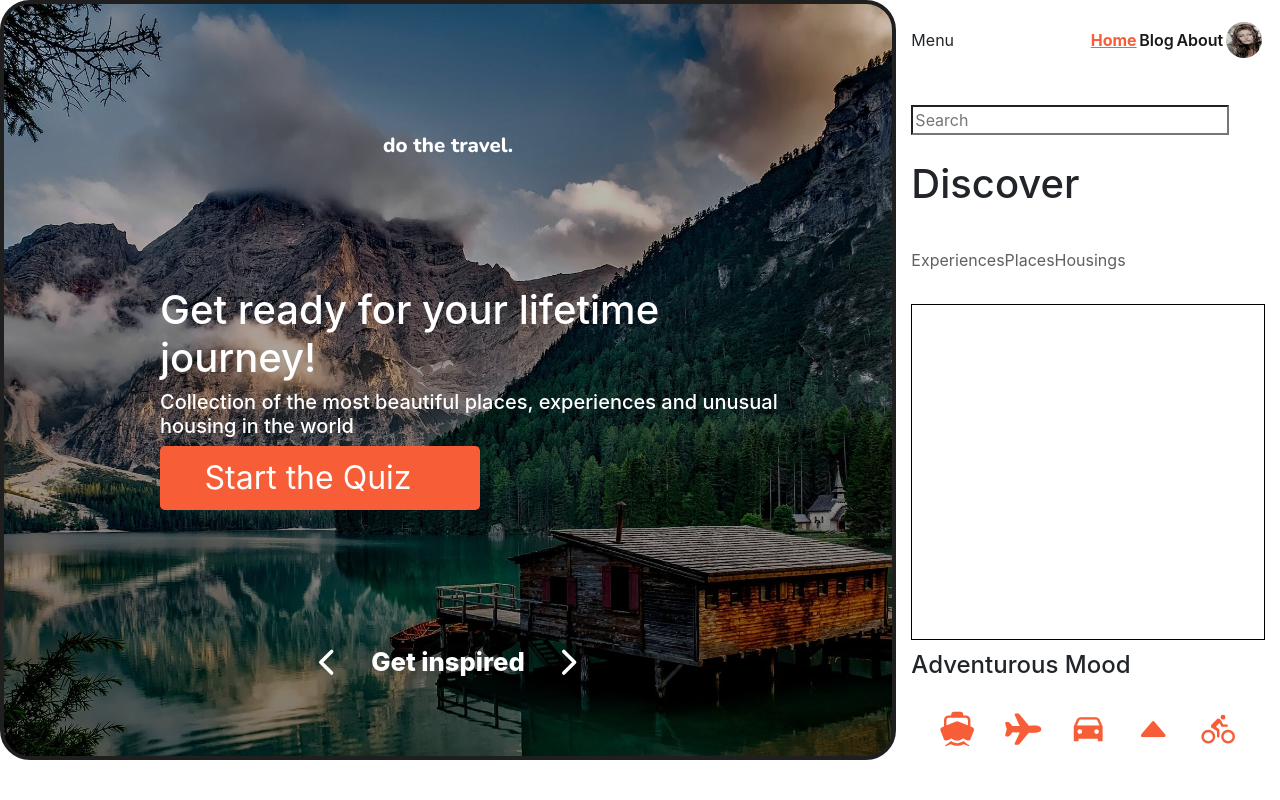
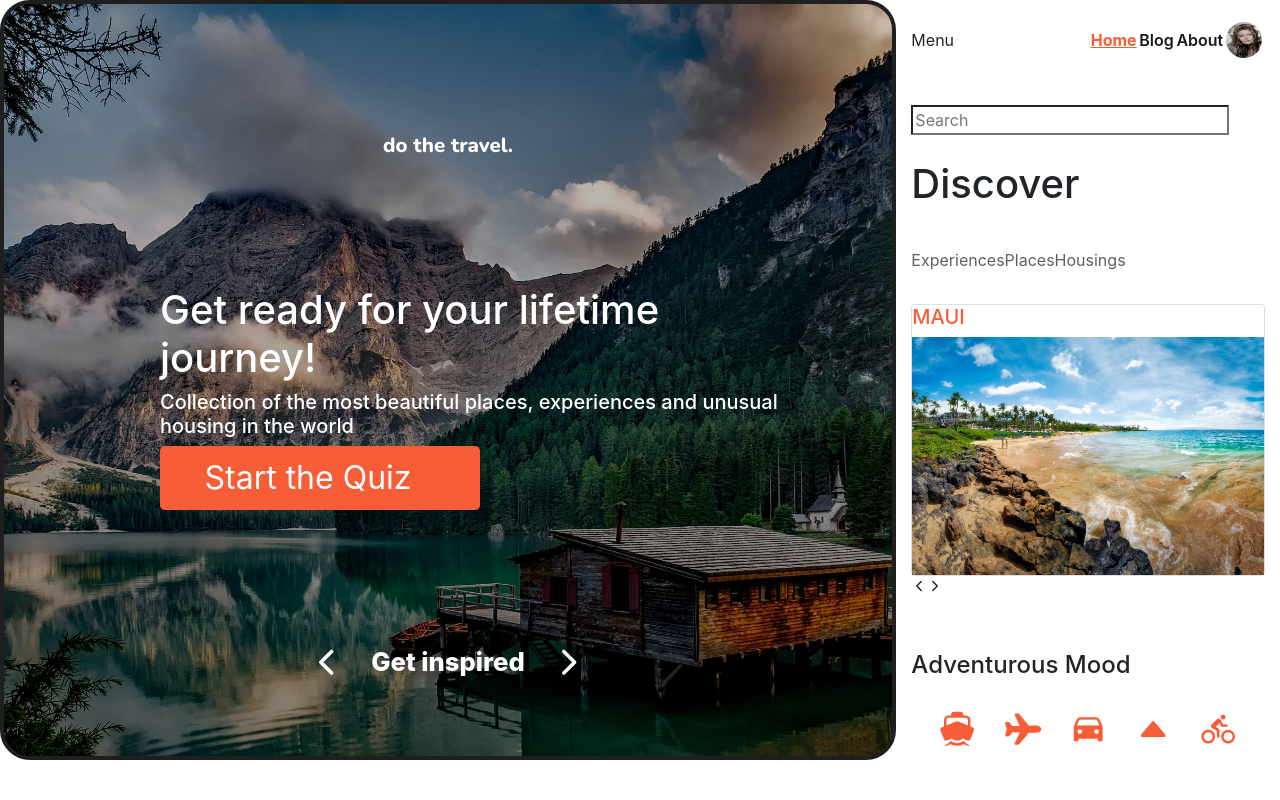
Before and after one commit to edgarcltop/travel_app, a React (Create React App) app: page / in a window 1280 px wide. Shown: the top 800 px of the page. Built offline with nearby package versions, Linux system fonts and the light colour scheme.

Commit message:
suggestion item

```diff
--- a/src/App.js
+++ b/src/App.js
@@ -4,13 +4,19 @@ import Intro from "./components/intro/intro.component";
 import Aside from "./components/aside/aside.component";
 import OffersEndList from './components/offers/OffersEndList.component';
 
-const App = () => (
-  <div className="App">
-    <Intro />
-    <Aside />
-    {/*temporal for tests*/}
-    <OffersEndList input={null}/>
-  </div>
-);
+import { useSelector } from "react-redux";
+
+const App = () => {
+  const input = useSelector((state) => state.searchInput);
+  return(
+
+    <div className="App">
+      <Intro />
+      <Aside />
+      {/*temporal for tests*/}
+      <OffersEndList input={input} />
+    </div>
+  )
+};
 
 export default App;
--- a/src/components/aside/main/discover.component.jsx
+++ b/src/components/aside/main/discover.component.jsx
@@ -1,23 +1,24 @@
 import React from "react";
-import { Switch, Route, Link } from "react-router-dom";
-import ExperienceItem from './experiences/experience.item.component'
+import { Switch, Route, NavLink } from "react-router-dom";
+import ExperienceItem from "./experiences/experience.item.component";
+import { useSelector } from "react-redux";
 
+const Carrousel = ({ match }) => {
+  const offersFullData = useSelector((state) => state.destinations);
 
-const Carrousel = ({match}) => {
-    console.log(match)
+  const arrayItems = offersFullData.length;
+  const randIndex = Math.floor(Math.random() * arrayItems);
 
-  const fakeDB = [{ id: 1, title: "Juca" }, {id: 2, title: "Jose" }, {id:3, title: "Pedro" }];
+  const randomOffer = offersFullData[randIndex];
 
   return (
     <div>
-      {fakeDB.map(({id, ...otherProps}) => (
-          <ExperienceItem key={id}{...otherProps} />
-      ))}
+      {<ExperienceItem {...randomOffer} />}
+
       {/* generate the list of experiences */}
       <ion-icon name="chevron-back-outline"></ion-icon>
       <ion-icon name="chevron-forward-outline"></ion-icon>
     </div>
-
   );
 };
 
@@ -26,15 +27,17 @@ const Main = () => {
     <div className="aside-main">
       <h1>Discover</h1>
       <nav className="aside-main__nav">
-        <Link to="/experiences">Experiences</Link>
-        <Link to="/places">Places</Link>
-        <Link to="/housings">Housings</Link>
+        <NavLink to="/experiences">Experiences</NavLink>
+        <NavLink to="/discover/places">Places</NavLink>
+        <NavLink to="/housings">Housings</NavLink>
       </nav>
 
       <div className="aside-main__carrousel">
         <Switch>
-          <Route exact path="/experiences" component={Carrousel} />
-          <Route exact path="/places" component={Carrousel} />
+          <Route exact path="/">
+            <Carrousel />
+          </Route>
+          <Route exact path="/discover/places" component={Carrousel} />
           <Route exact path="/housings" component={Carrousel} />
         </Switch>
       </div>
--- a/src/components/aside/main/experiences/experience.item.component.jsx
+++ b/src/components/aside/main/experiences/experience.item.component.jsx
@@ -1,10 +1,51 @@
-import React from "react";
+import React, { Component } from "react";
+import "./experience.item.component.styles.scss";
 
-const ExperienceItem = ({ title }) => {
-  return (<h1>{title}
+class Card extends Component {
+  constructor(props) {
+    super(props);
 
-  </h1>);
+    //this component is statefull, but only this component care about the this state,
+    //therefore we don't need to make component drilling.
+    this.state = {
+      isHovering: false,
+    };
+  }
 
-};
+  handleMouseHover = () => {
+    this.setState(this.toggleHoverState);
+  };
 
-export default ExperienceItem;
+  toggleHoverState = (state) => {
+    return {
+      isHovering: !state.isHovering,
+    };
+  };
+  render() {
+    const { id, src, productName, description } = this.props;
+
+    return (
+      <React.Fragment>
+        <div
+          className="card"
+          onMouseEnter={this.handleMouseHover}
+          onMouseLeave={this.handleMouseHover}
+        >
+          <h5 className="title">{productName.toUpperCase()}</h5>
+          <img key={id} src={src} alt={productName} />
+          {this.state.isHovering && (
+            <div>
+              <li>
+                <span>{description}</span>
+              </li>
+              <li>
+                <span></span>
+              </li>
+            </div>
+          )}
+        </div>
+      </React.Fragment>
+    );
+  }
+}
+export default Card;
--- /dev/null
+++ b/src/components/aside/main/experiences/experience.item.component.styles.scss
@@ -0,0 +1,54 @@
+.card {
+    position: relative;
+    cursor: pointer;
+    backface-visibility: hidden;
+    transform: translateZ(0);
+    transition: transform 0.25s ease-out;
+    font-weight: normal;
+    width: 100%;
+    height: 100%;
+
+    img {
+      width: 100%;
+      height: 100%;
+      object-fit: cover;
+
+      &:hover {
+        filter: brightness(50%);
+        opacity: 0.95;
+      }
+    }
+
+    .title{
+        color: #f75d37;
+        border: 0;
+    }
+
+    div {
+      position: absolute;
+      top: 50%;
+      left: 50%;
+      transform: translate(-50%, -50%);
+      font-size: 1.8rem;
+      color: rgb(240, 234, 234);
+      z-index: 5;
+      width: 65%;
+      display: flex;
+      align-items: center;
+      pointer-events: none;
+      justify-content: space-around;
+
+
+      li {
+
+        width: auto;
+        display: flex;
+        align-items: center;
+
+        span {
+          margin-left: 0.6rem;
+          font-size: 1rem;
+        }
+      }
+    }
+  }
--- a/src/components/aside/search/search.component.jsx
+++ b/src/components/aside/search/search.component.jsx
@@ -1,10 +1,17 @@
-import React from 'react'
+import React from "react";
+import { useDispatch, useSelector } from "react-redux";
 
 function Search() {
-    return (
-        <div className="aside-search">
-            <input type="search" placeholder="Search"/>
-        </div>
-    )
+  const dispatch = useDispatch();
+
+  return (
+    <div className="aside-search">
+      <input
+        type="search"
+        placeholder="Search"
+        onChange={() => dispatch({ type: "UPDATE_INPUT", payload: "i" })}
+      />
+    </div>
+  );
 }
-export default Search
+export default Search;
--- a/src/components/offers/OffersEndList.component.js
+++ b/src/components/offers/OffersEndList.component.js
@@ -11,12 +11,10 @@ const noOfferMatch = {
   country: "Neverland",
 };
 
-const OffersEndList = (props) => {
-
+const OffersEndList = ({input}) => {
   //grabing the data you need from the state.
   const offersFullData = useSelector(state => state.destinations)
 
-  const input = props.input;
   const offersArr = handleOfferSearch(input, noOfferMatch, offersFullData);
   const listItems = offersArr.map((elem) => (
     <ListItem key={elem.id.toString()} value={elem} />
--- a/src/components/offers/list-item.component.jsx
+++ b/src/components/offers/list-item.component.jsx
@@ -1,8 +1,8 @@
 import React from 'react'
 
-function ListItem({ value }) {
-
-    const { productName, src, description, continent, prices } = value;
+function ListItem(props) {
+  console.log(props)
+    const {productName, src, description, continent, prices} = props.value;
 
     return (
       <div className="offers-item">
--- a/src/redux/actions.js
+++ b/src/redux/actions.js
@@ -1,5 +1,6 @@
 const testAction = (status) => ({
   type: "TEST_ACTION",
-  payload: status
+  payload: status,
 });
-export default testAction;
+
+export default {testAction};
--- a/src/redux/root-reducer.js
+++ b/src/redux/root-reducer.js
@@ -1,10 +1,12 @@
 import { combineReducers } from 'redux'
 import loginReducer from './login-reducer'
 import dataReducer from './data-reducer'
+import searchReducer from './search-redux'
 
 const rootReducer = combineReducers({
     login: loginReducer,
-    destinations: dataReducer
+    destinations: dataReducer,
+    searchInput: searchReducer
 })
 
 export default rootReducer;
--- /dev/null
+++ b/src/redux/search-redux.js
@@ -0,0 +1,10 @@
+const searchReducer = (state = '', action) => {
+    switch (action.type) {
+        case 'UPDATE_INPUT':
+            return state + action.payload;
+        default:
+            return state;
+    }
+
+}
+export default searchReducer;
--- a/src/redux/store/index.js
+++ b/src/redux/store/index.js
@@ -1,4 +1,4 @@
-import { createStore, applyMiddleware } from "redux";
+import { createStore} from "redux";
 
 import rootReducer from '../root-reducer'
 
--- a/src/scss/layout/_aside.scss
+++ b/src/scss/layout/_aside.scss
@@ -72,7 +72,6 @@
 
     &__carrousel {
         height: 70%;
-        border: 1px solid black;
     }
   }
 
```
